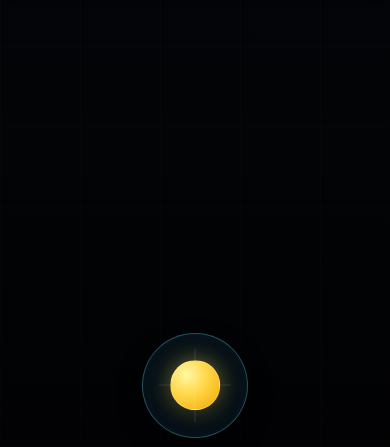
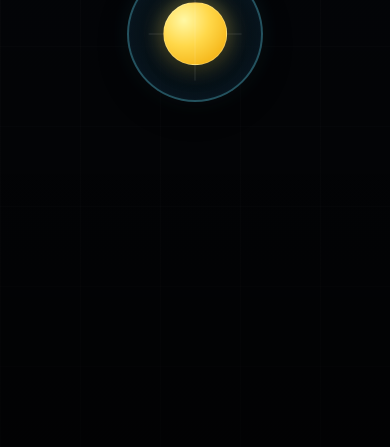
Before and after one commit to PADRINO9/math-pacman, a plain HTML site: page index.html in a window 390 px wide. Shown: the part 397-844 px from the top of the page. Drawn offline with Linux system fonts and the light colour scheme.

Commit message:
feat: load the refined phone layout

```diff
--- a/index.html
+++ b/index.html
@@ -26,6 +26,7 @@
   <link href="https://fonts.googleapis.com/css2?family=Assistant:wght@500;700;800&family=Fredoka:wght@600;700&display=swap" rel="stylesheet">
   <link rel="stylesheet" href="styles.css?v=20260619-6">
   <link rel="stylesheet" href="mobile-enhancements.css?v=20260621-1">
+  <link rel="stylesheet" href="mobile-phone-refinement.css?v=20260621-2">
 </head>
 <body>
   <main class="game-shell" aria-label="Math Maze, מבוך הכפל">
```
